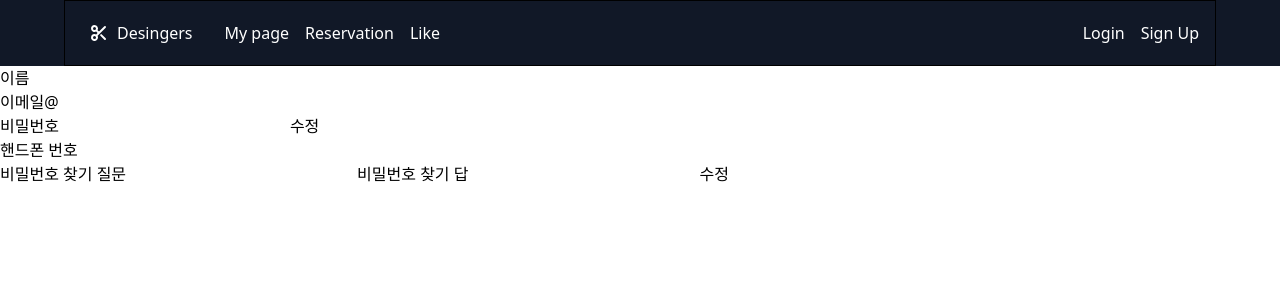
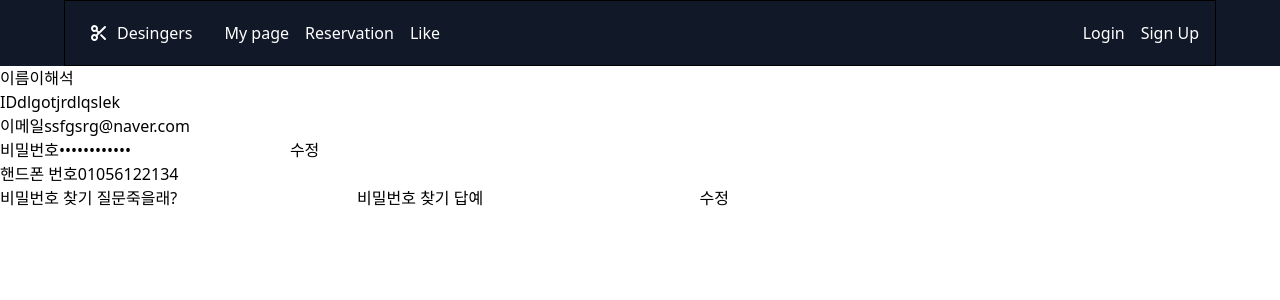
Before and after one commit to LateNightSeoul/Designers-React, a React (Create React App) app: page /mypage in a window 1280 px wide. Shown: the top 300 px of the page. Built offline with nearby package versions, Linux system fonts and the light colour scheme; no server answers.

Commit message:
refactor : UseMemo 활용하여 리렌더링 오류 방지

```diff
--- a/src/js/Component/member/MyPage.js
+++ b/src/js/Component/member/MyPage.js
@@ -1,57 +1,34 @@
-import React, { useState } from 'react';
+import React, { useState, useMemo } from 'react';
 import axios from 'axios';
 
-function MyPageModify() {
+function InputInfo({ key_name, value }) {
 
+}
+
+function SpanInfo({ key_name, value }) {
+    return(
+        <div>
+                <span>{key_name}</span>
+                <span>{value}</span>
+        </div>
+    )
 }
 
 function MyPage() {
 
     const [myInfo, setMyInfo] = useState({
-        name: "",
-        email_id: "",
-        email_address: "",
-        password: "",
-        phone_number: "",
-        question: "",
-        question_answer: ""
+        name: "이해석",
+        id: "dlgotjrdlqslek",
+        email_id: "ssfgsrg",
+        email_address: "naver.com",
+        password: "srtsrtsrtsrt",
+        phone_number: "01056122134",
+        question: "죽을래?",
+        question_answer: "예"
     })
 
     const onChangeHandle = (e) => {
-        setMyInfo({
-            ...myInfo,
-            [e.target.name] : e.target.value
-        })
-    }
-
-    const handleSubmitPassword = () => {
-        if(!myInfo.password) {
-            alert("변경하고자 하는 비밀번호를 입력하세요.");
-            return;
-        }
-
-
-        const url = "http://localhost:8080/mypage/info/change_pw"
-
-        axios.post(url, {
-            password: myInfo.password
-        }).then((res) => {console.log(res)})
-        .catch((res) => {console.log(res)});
-    }
-
-    const handleSubmitQuestion = () => {
-        if(!myInfo.question || !myInfo.question_answer) {
-            alert("입력하지 않은 항목이 존재합니다.");
-            return;
-        }
-
-        const url = "http://localhost:8080/mypage/info/change_question"
-
-        axios.post(url, {
-            question: myInfo.question,
-            question_answer: myInfo.question_answer
-        }).then((res) => {console.log(res)})
-        .catch((res) => {console.log(res)});
+        setMyInfo({...myInfo, [e.target.name] : e.target.value})
     }
 
     const getInfos = () => {
@@ -84,14 +61,44 @@ function MyPage() {
         .catch((res) => {console.log(res);})
     }
 
-    getInfos();
+    useMemo(() => getInfos(), []);
+
+    const handleSubmitPassword = (e) => {
+        e.preventDefault();
+        if(!myInfo.password) {
+            alert("변경하고자 하는 비밀번호를 입력하세요.");
+            return;
+        }
+
+
+        const url = "http://localhost:8080/mypage/info/change_pw"
+
+        axios.post(url, {
+            password: myInfo.password
+        }).then((res) => {console.log(res)})
+        .catch((res) => {console.log(res)});
+    }
+
+    const handleSubmitQuestion = (e) => {
+        e.preventDefault();
+        if(!myInfo.question || !myInfo.question_answer) {
+            alert("입력하지 않은 항목이 존재합니다.");
+            return;
+        }
+
+        const url = "http://localhost:8080/mypage/info/change_question"
+
+        axios.post(url, {
+            question: myInfo.question,
+            question_answer: myInfo.question_answer
+        }).then((res) => {console.log(res)})
+        .catch((res) => {console.log(res)});
+    }
 
     return (
         <div>
-            <div>
-                <span>이름</span>
-                <span>{myInfo.name}</span>
-            </div>
+            <SpanInfo key_name={'이름'} value={myInfo.name}/>
+            <SpanInfo key_name={'ID'} value={myInfo.id}/>
             <div>
                 <span>이메일</span>
                 <span>{myInfo.email_id}</span>
@@ -109,10 +116,7 @@ function MyPage() {
                     <button type='submit'>수정</button>
                 </form>
             </div>
-            <div>
-                <span>핸드폰 번호</span>
-                <span>{myInfo.phone_number}</span>
-            </div>
+            <SpanInfo key_name={'핸드폰 번호'} value={myInfo.phone_number}/>
             <div>
             <form onSubmit={handleSubmitQuestion}>
                     <span>비밀번호 찾기 질문</span>
```
